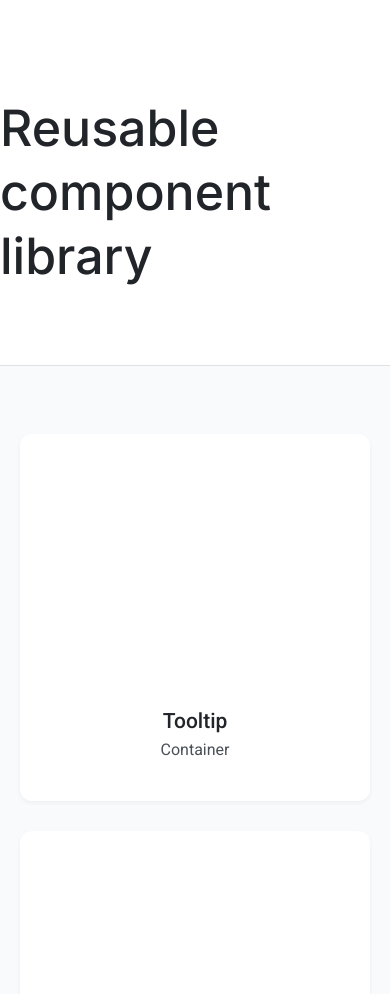
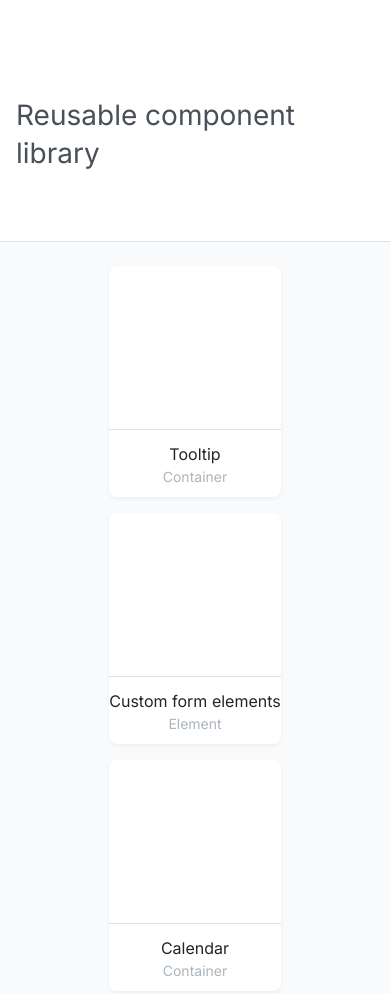
Before and after one commit to js-tasks-ru/htmlcss-20250522_single-draft, a website: page index.html in a window 390 px wide. Shown: the top 994 px of the page. Drawn offline with Linux system fonts and the light colour scheme.

Commit message:
added requested changes

```diff
--- a/components/card/card.css
+++ b/components/card/card.css
@@ -1,11 +1,17 @@
 .card {
-    display: grid;
-    grid-template-rows: 7fr 3fr;
     width: 350px;
     height: 367px;
     border-radius: 12px;
     background: #fff;
     box-shadow: 0px 2px 4px rgba(33, 36, 41, 0.05);
+}
+
+.card__upper {
+    padding-top: 254px;
+}
+
+.card__lower {
+    padding-top: 25px;
 }
 
 .card__title {
@@ -15,7 +21,7 @@
     line-height: 25px;
     text-align: center;
     color: var(--black);
-    margin: 18px 0px 6px;
+    margin: 0px 0px 6px;
 }
 
 .card__text {
@@ -28,11 +34,20 @@
     margin: 0;
 }
 
-@media screen and (max-width: 375px) {
+@media screen and (max-width: 767px) {
     .card {
-        width: 163px;
+        width: 172px;
         height: 231px;
         border-radius: 8px;
+    }
+
+    .card__upper {
+        padding-top: 163px;
+        border-bottom: 1px solid var(--grey-2);
+    }
+
+    .card__lower {
+        padding-top: 12px;
     }
 
     .card__title {
@@ -40,7 +55,7 @@
         font-weight: 400;
         font-size: 16px;
         line-height: 24px;
-        margin: 13px 0px 0px;
+        margin: 0;
     }
 
     .card__text {
--- a/components/component/component.css
+++ b/components/component/component.css
@@ -2,6 +2,7 @@
     background: #fff;
     border-radius: 12px;
     box-shadow: 0px 2px 4px rgba(33, 36, 41, 0.05);
+    padding: 32px 48px 0;
 }
 
 .component__title {
@@ -10,13 +11,17 @@
     font-size: 28px;
     line-height: 38px;
     color: var(--grey-4);
-    margin: 32px 0 58px;
+    margin: 0 0 58px;
 }
 
-@media screen and (max-width: 375px) {
+@media screen and (max-width: 767px) {
+    .component {
+        padding: 32px 16px 0;
+    }
+
     .component__title {
         font-size: 20px;
         line-height: 26px;
-        margin: 32px 0 20px;
+        margin-bottom: 20px;
     }
 }
--- a/components/container/container.css
+++ b/components/container/container.css
@@ -2,9 +2,3 @@
     max-width: 1110px;
     margin: 0 auto;
 }
-
-@media screen and (max-width: 375px) {
-    .container {
-        max-width: 343px;
-    }
-}
--- a/components/footer/footer.css
+++ b/components/footer/footer.css
@@ -37,7 +37,7 @@
     margin: 0 auto;
 }
 
-@media screen and (max-width: 375px) {
+@media screen and (max-width: 767px) {
     .footer {
         display: none;
     }
--- a/components/header/header.css
+++ b/components/header/header.css
@@ -12,9 +12,9 @@
     margin: 0;
 }
 
-@media screen and (max-width: 375px) {
+@media screen and (max-width: 767px) {
     .header {
-        padding-bottom: 69px;
+        padding: 96px 16px 69px;
     }
 
     .header__title {
@@ -25,7 +25,7 @@
     }
 
     .header_inner {
-        padding: 64px 0 0;
+        padding: 64px 16px 0;
         background: #f9fafc;
     }
 }
--- a/components/main-inner/main-inner.css
+++ b/components/main-inner/main-inner.css
@@ -4,7 +4,7 @@
     gap: 56px;
 }
 
-@media screen and (max-width: 375px) {
+@media screen and (max-width: 767px) {
     .main-inner__content {
         display: block;
     }
--- a/components/page/page.css
+++ b/components/page/page.css
@@ -15,7 +15,7 @@
     background: #f9fafc;
 }
 
-@media screen and (max-width: 375px) {
+@media screen and (max-width: 767px) {
     .page_inner {
         background: #fff;
     }
--- a/components/preview/preview.css
+++ b/components/preview/preview.css
@@ -12,10 +12,10 @@
     gap: 30px;
 }
 
-@media screen and (max-width: 375px) {
+@media screen and (max-width: 767px) {
     .preview {
         border-bottom: none;
-        padding: 24px 0 26px;
+        padding: 24px 16px 26px;
     }
 
     .preview__cards {
--- a/components/sidebar/sidebar.css
+++ b/components/sidebar/sidebar.css
@@ -1,4 +1,4 @@
-@media screen and (max-width: 375px) {
+@media screen and (max-width: 767px) {
     .sidebar {
         display: none;
     }
```
